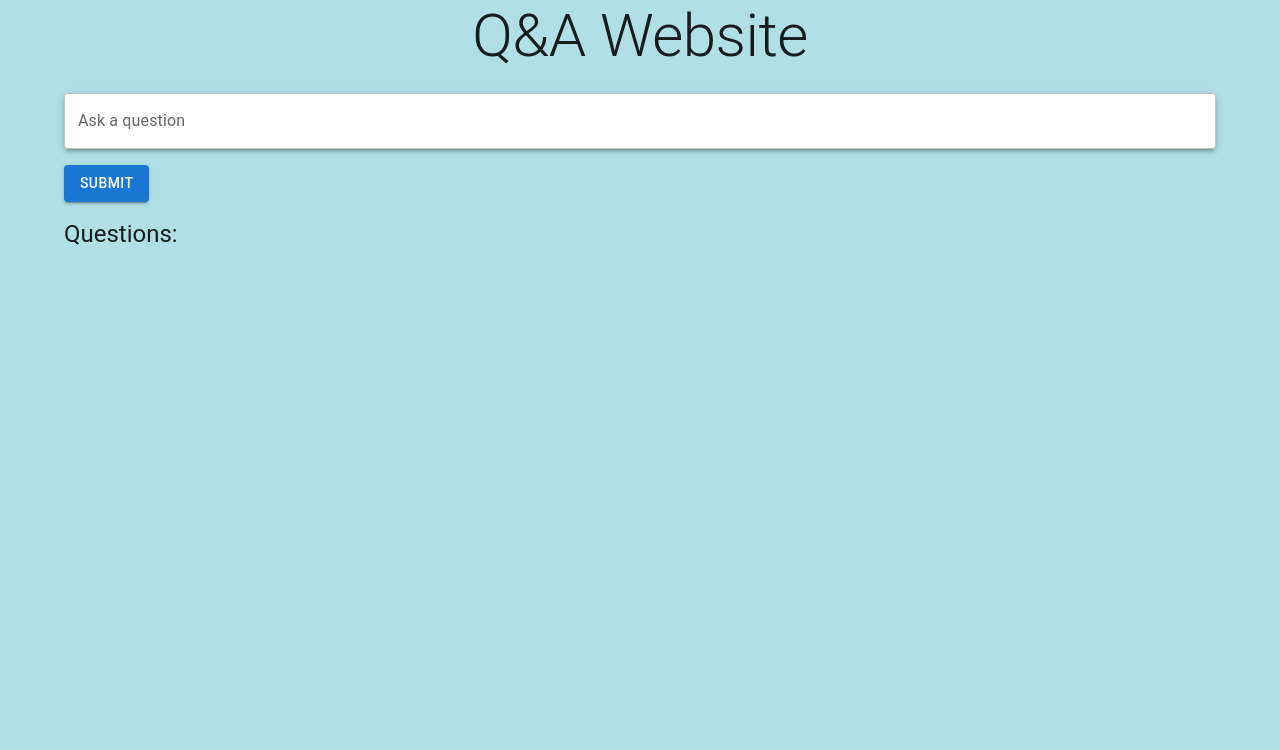
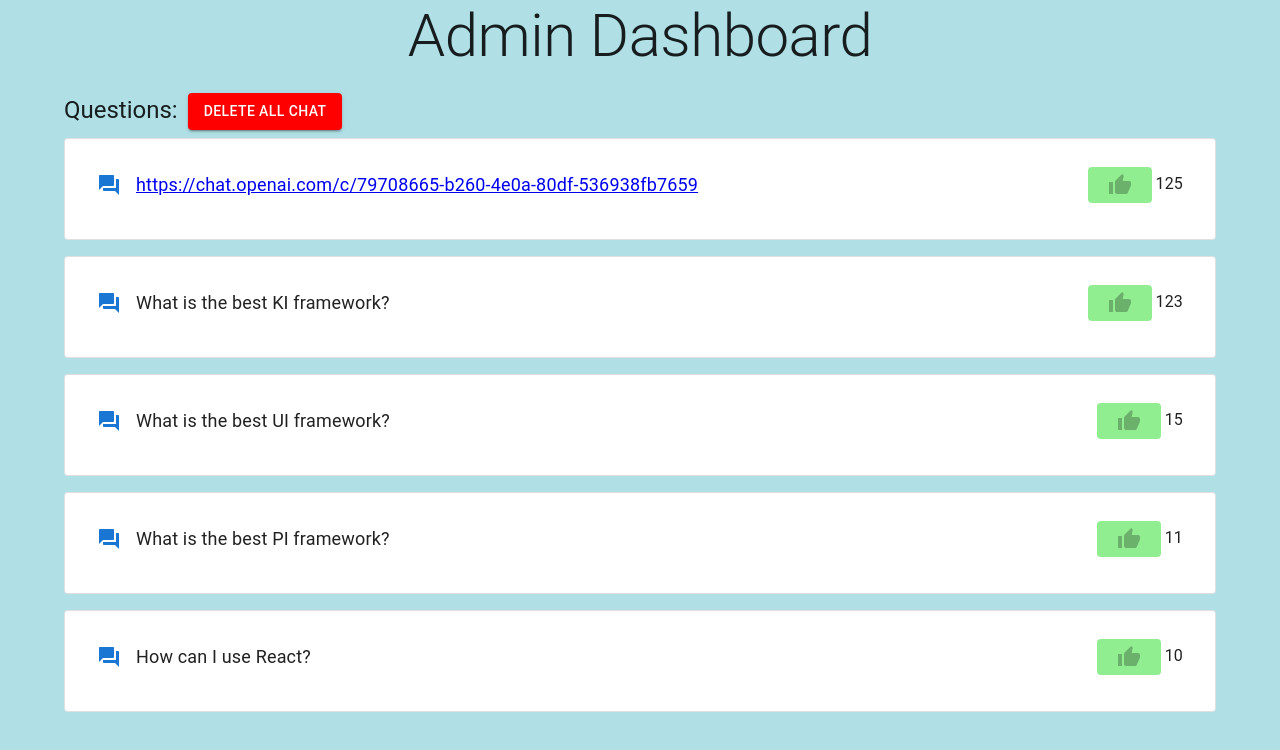
Before and after one commit to snehil-githubrepository/QNA, a React (Vite) app in the folder admin-client/: page / in a window 1280 px wide. Shown: the top 750 px of the page. Built offline with nearby package versions, Linux system fonts and the light colour scheme.

Commit message:
Made UI Changes to admin Side

```diff
--- a/admin-client/src/components/Landing.jsx
+++ b/admin-client/src/components/Landing.jsx
@@ -3,37 +3,37 @@ import {
   Button,
   Container,
   Grid,
-  TextField,
   Typography,
-  Paper,
   Card,
   CardContent,
   List,
   ListItem,
   ListItemText,
-  CssBaseline, // Add CssBaseline to reset browser-specific styles
+  Dialog,
+  DialogTitle,
+  DialogContent,
+  DialogActions,
 } from "@mui/material";
-import PeopleIcon from "@mui/icons-material/People";
 import QuestionAnswerIcon from "@mui/icons-material/QuestionAnswer";
-
-const QUESTIONS = [];
+import ThumbUpIcon from "@mui/icons-material/ThumbUp";
 
 export const Landing = () => {
-  const [questions, setQuestions] = useState([]);
-  const [newQuestion, setNewQuestion] = useState("");
   const [userUpvotedQuestions, setUserUpvotedQuestions] = useState([]);
+  const [isDeleteDialogOpen, setDeleteDialogOpen] = useState(false);
+  const sampleQuestions = [
+    { id: 1, text: "How can I use React?", upvotes: 10 },
+    { id: 2, text: "What is the best UI framework?", upvotes: 15 },
+    { id: 3, text: "What is the best KI framework?", upvotes: 123 },
+    {
+      id: 4,
+      text: "https://chat.openai.com/c/79708665-b260-4e0a-80df-536938fb7659",
+      upvotes: 125,
+    },
+    { id: 5, text: "What is the best PI framework?", upvotes: 11 },
+    // Add more sample questions or load from an API/database
+  ];
 
-  const handleQuestionSubmit = () => {
-    if (newQuestion.trim() !== "") {
-      const updatedQuestions = [
-        ...questions,
-        { id: Date.now(), text: newQuestion, upvotes: 0 },
-      ];
-      setQuestions(updatedQuestions);
-      setNewQuestion("");
-      QUESTIONS.push({ id: Date.now(), text: newQuestion, upvotes: 0 }); // Update the global QUESTIONS array
-    }
-  };
+  const [questions, setQuestions] = useState(sampleQuestions);
 
   const handleUpvote = (question) => {
     if (!userUpvotedQuestions.includes(question.id)) {
@@ -44,12 +44,6 @@ export const Landing = () => {
       setQuestions(updatedQuestions);
       setUserUpvotedQuestions((prevUpvoted) => [...prevUpvoted, question.id]);
     }
-  };
-
-  const buttonStyle = {
-    marginLeft: "auto",
-    background: "#4caf50", // Green background color for upvoted button
-    color: "white", // White text color for upvoted button
   };
 
   const parseLinks = (text) => {
@@ -66,69 +60,123 @@ export const Landing = () => {
     );
   };
 
+  const isAdmin = true;
+
+  const sortedQuestions = [...questions].sort((a, b) => b.upvotes - a.upvotes);
+
+  const handleDeleteAllChats = () => {
+    // Open the confirmation dialog
+    setDeleteDialogOpen(true);
+  };
+
+  const confirmDeleteAllChats = () => {
+    // Implement the logic to delete all questions here
+    // For this example, we'll simply set the questions array to an empty array
+    setQuestions([]);
+    // Close the confirmation dialog
+    setDeleteDialogOpen(false);
+  };
+
+  const cancelDeleteAllChats = () => {
+    // Close the confirmation dialog without deleting
+    setDeleteDialogOpen(false);
+  };
+
   return (
     <Container>
-      <CssBaseline /> {/* Apply a baseline CSS reset */}
       <Typography variant="h2" align="center" gutterBottom>
-        Q&A Website
+        Admin Dashboard
       </Typography>
-      <Grid container spacing={2}>
+
       <Grid item xs={12}>
-          <Paper elevation={3}>
-            <TextField
-              fullWidth
-              variant="outlined"
-              label="Ask a question"
-              value={newQuestion}
-              onChange={(e) => setNewQuestion(e.target.value)}
-            />
-          </Paper>
-        </Grid>
-        <Grid item xs={12}>
+        <Typography variant="h5">
+          Questions:
           <Button
             variant="contained"
-            color="primary"
-            onClick={handleQuestionSubmit}
+            color="secondary"
+            style={{ marginLeft: "10px", backgroundColor: "#ff0000" }} // Red background color
+            onClick={handleDeleteAllChats}
           >
-            Submit
+            Delete all Chat
           </Button>
-        </Grid>
-        <Grid item xs={12}>
-          <Typography variant="h5">Questions:</Typography>
+        </Typography>
+        <Dialog open={isDeleteDialogOpen}>
+          <DialogTitle>Confirm Delete</DialogTitle>
+          <DialogContent>
+            Are you sure you want to delete all chats? This action cannot be
+            undone.
+          </DialogContent>
+          <DialogActions>
+            <Button onClick={cancelDeleteAllChats} color="primary">
+              Cancel
+            </Button>
+            <Button onClick={confirmDeleteAllChats} color="primary">
+              Delete
+            </Button>
+          </DialogActions>
+        </Dialog>
         <List>
-            {questions.map((question) => (
+          {sortedQuestions.map((question) => (
             <div key={question.id}>
               <Card variant="outlined" style={{ marginBottom: "16px" }}>
                 <CardContent>
                   <ListItem>
                     <QuestionAnswerIcon
                       color="primary"
-                        style={{ marginRight: "15" }}
+                      style={{ marginRight: 15 }}
                     />
                     <ListItemText
                       primary={
+                        <div
+                          style={{
+                            display: "flex",
+                            alignItems: "center",
+                            justifyContent: "space-between",
+                            background: userUpvotedQuestions.includes(
+                              question.id
+                            )
+                              ? "#4caf50"
+                              : "inherit",
+                            color: userUpvotedQuestions.includes(question.id)
+                              ? "white"
+                              : "inherit",
+                          }}
+                        >
+                          <div>
                             <Typography
                               variant="body1"
                               style={{ fontSize: "18px" }}
                             >
                               {parseLinks(question.text)}
                             </Typography>
-                        }
-                      />
+                          </div>
+                          <div>
                             <Button
                               variant="contained"
                               color="primary"
                               onClick={() => handleUpvote(question)}
-                        disabled={userUpvotedQuestions.includes(question.id)}
-                        style={
-                          userUpvotedQuestions.includes(question.id)
-                            ? buttonStyle
-                            : null
+                              disabled={
+                                userUpvotedQuestions.includes(question.id) ||
+                                isAdmin
                               }
+                              style={{
+                                backgroundColor: userUpvotedQuestions.includes(
+                                  question.id
+                                )
+                                  ? "#4caf50"
+                                  : "#90EE90",
+                                pointerEvents: "none",
+                              }}
                             >
-                        <PeopleIcon style={{ marginRight: "4px" }} />(
-                        {question.upvotes})
+                              <ThumbUpIcon />
                             </Button>
+                            <span style={{ marginLeft: "4px" }}>
+                              {question.upvotes}
+                            </span>
+                          </div>
+                        </div>
+                      }
+                    />
                   </ListItem>
                 </CardContent>
               </Card>
@@ -136,7 +184,6 @@ export const Landing = () => {
           ))}
         </List>
       </Grid>
-      </Grid>
     </Container>
   );
 };
```
Lines whose indentation alone changed are shown as unchanged.
